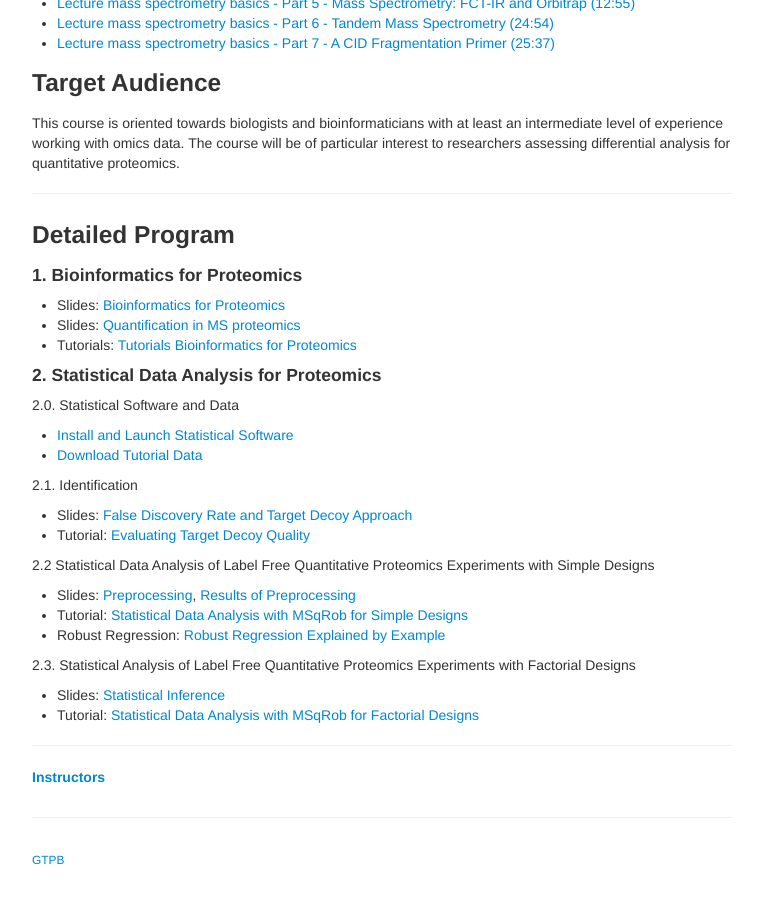
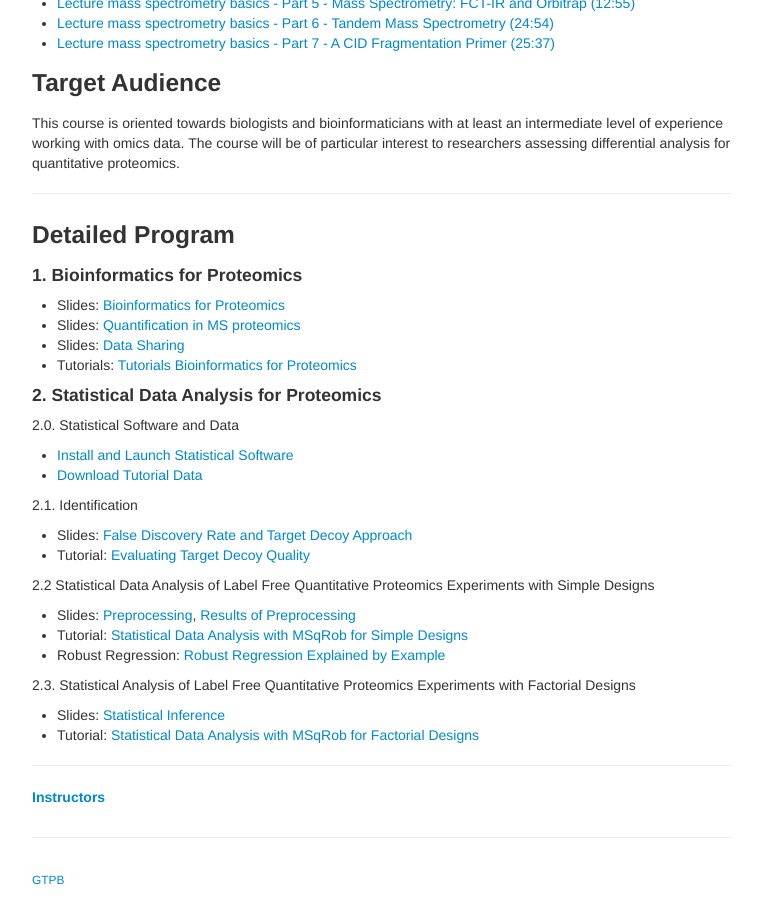
Before and after one commit to statOmics/pda19-20, a Jekyll site: the page built from docs/index.md, in a window 1280 px wide and 900 px high, scrolled down 898 px. Shown: the whole window, without its empty margins (258-1021 px from the left). Built offline with Jekyll 4.4.1, drawn with Linux system fonts in a browser that asks for light colours.

Commit message:
Add Slides Harald

```diff
--- a/docs/index.md
+++ b/docs/index.md
@@ -32,6 +32,7 @@ This course is oriented towards biologists and bioinformaticians with at least a
 
 - Slides: [Bioinformatics for Proteomics](assets/martens_proteomics_bioinformatics_20180529.pdf)
 - Slides: [Quantification in MS proteomics](assets/martens_proteomics_quantification_20180530.pdf)
+- Slides: [Data Sharing](assets/DataSharingPDA18.pdf)
 - Tutorials: [Tutorials Bioinformatics for Proteomics](https://compomics.com/bioinformatics-for-proteomics/)
 
 #### 2. Statistical Data Analysis for Proteomics
```
Also changed, not shown: 1 other file.
